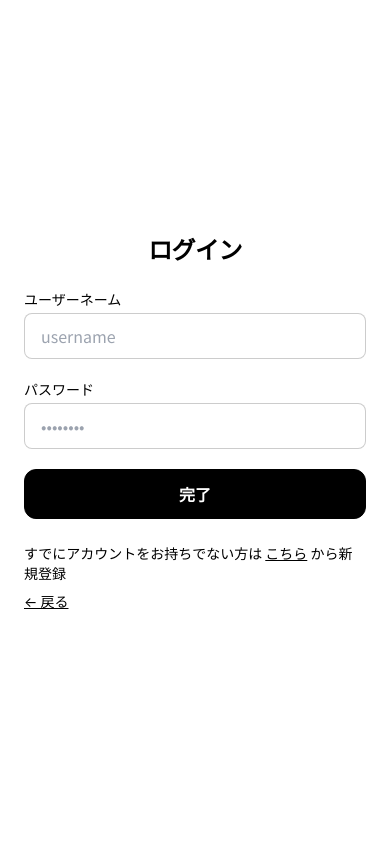
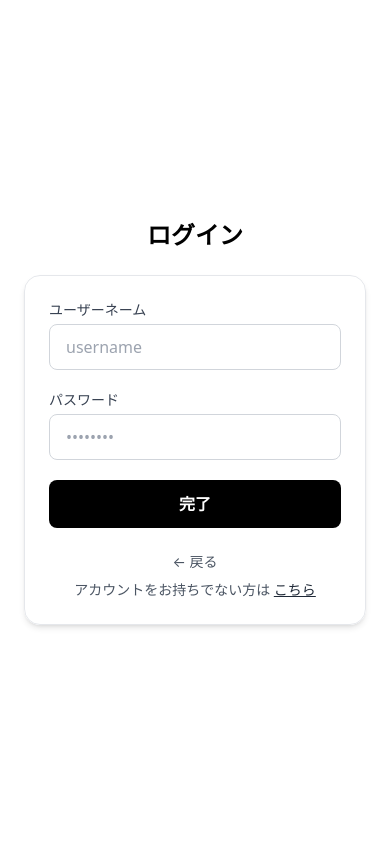
Before and after one commit to keikon0910/rss_hackathon, a Flask app: page /login in a window 390 px wide. Run offline with Flask 3, Linux system fonts and the light colour scheme; some libraries are stand-ins or nearby versions.

Commit message:
アプリ名の変更

```diff
--- a/templates/home/home.html
+++ b/templates/home/home.html
@@ -3,7 +3,7 @@
 <head>
   <meta charset="utf-8" />
   <meta name="viewport" content="width=device-width,initial-scale=1" />
-  <title>BeLocal — 場所でつながる</title>
+  <title>Logation — 場所でつながる</title>
 
   <script src="https://cdn.tailwindcss.com"></script>
 
@@ -28,9 +28,9 @@
     <!-- ロゴ -->
     <div class="flex items-center gap-2 font-extrabold tracking-tight">
       <img src="{{ url_for('static', filename='images/logo.png') }}"
-       alt="BeLocal ロゴ"
+       alt="Logation ロゴ"
        class="w-10 h-10 rounded-full object-cover">
-        <span class="text-black font-semibold drop-shadow">BeLocal</span>
+        <span class="text-black font-semibold drop-shadow">Logation</span>
     </div>
 
       <nav class="ml-auto">
--- a/templates/index/login.html
+++ b/templates/index/login.html
@@ -3,94 +3,76 @@
 <head>
   <meta charset="utf-8" />
   <meta name="viewport" content="width=device-width, initial-scale=1" />
-  <title>ログイン | SNS</title>
+  <title>ログイン | Logation</title>
   <script src="https://cdn.tailwindcss.com"></script>
-  <link href="https://fonts.googleapis.com/css2?family=Noto+Sans+JP:wght@400;600;700&display=swap" rel="stylesheet">
   <style>
     body{font-family:'Noto Sans JP',ui-sans-serif,system-ui,-apple-system,BlinkMacSystemFont,"Segoe UI",Roboto,"Helvetica Neue",Arial,"Noto Sans",sans-serif}
+
+    /* ふわっと表示 */
+    @keyframes fadeIn {
+      from { opacity: 0; transform: translateY(8px) scale(.98); }
+      to   { opacity: 1; transform: translateY(0)    scale(1); }
+    }
+    .fade-in { animation: fadeIn 900ms ease-out both; }
   </style>
 </head>
 <body class="bg-white text-black antialiased">
 
-  <!-- 全体ラッパー：左ビジュアル + 右フォーム -->
+  <!-- 2カラム構成 -->
   <div class="min-h-screen grid lg:grid-cols-2">
 
-    <!-- 左：ビジュアル（参考デザイン準拠） -->
+    <!-- 左：ビジュアル -->
+    <!-- 左：ビジュアル（任意の演出） -->
     <aside class="relative overflow-hidden hidden lg:block">
-      <!-- 背景のゆるいグラデーション -->
       <div class="absolute inset-0 bg-gradient-to-b from-blue-200 to-blue-400"></div>
 
-      <div class="relative h-full p-10 flex flex-col">
-        <!-- ロゴ置き場のカード -->
-        <div class="mt-6">
-        <div class="w-40 h-40 md:w-64 md:h-64 rounded-[2rem] bg-white/70 border border-black/10 grid place-items-center shadow-sm overflow-hidden">
-          <img src="{{ url_for('static', filename='images/logo.png') }}" alt="ロゴ" class="w-full h-full object-contain">
-        </div>
-</div>
-        </div>
 
-      <!-- 左上のラベル -->
-      <div class="absolute top-6 left-6 flex items-center gap-3">
-  <!-- 背景をつけずにロゴを丸く表示 -->
+      <!-- 左パネル中央のカード（お好みで） -->
+      <div class="relative h-full grid place-items-center p-10">
+        <div class="text-center mb-8 fade-in">
           <img src="{{ url_for('static', filename='images/logo.png') }}"
-       alt="BeLocal ロゴ"
-       class="w-10 h-10 rounded-full object-cover">
-
-  <span class="text-white font-semibold drop-shadow">BeLocal</span>
+               alt="Logation ロゴ"
+               class="w-40 h-40 mx-auto rounded-full object-cover shadow-md mb-3">
+          <h1 class="text-white font-bold">Logation</h1>
         </div>
     </aside>
 
-    <!-- 右：フォーム -->
-    <main class="flex items-center justify-center px-6 py-10">
+    <!-- 右：ログインフォーム -->
+    <main class="flex items-center justify-center px-6 py-12">
       <div class="w-full max-w-md">
-        <h1 class="text-2xl font-semibold tracking-tight text-center mb-6">ログイン</h1>
+        <h1 class="text-2xl font-semibold text-center mb-6">ログイン</h1>
 
-        <!-- フラッシュメッセージ（機能維持） -->
-        {% with messages = get_flashed_messages(with_categories=true) %}
-          {% if messages %}
-            <ul class="mb-4 space-y-2">
-              {% for category, message in messages %}
-                <li class="text-sm px-3 py-2 rounded border
-                           {% if category in ['error','danger'] %} border-red-300 text-red-700 bg-red-50
-                           {% elif category in ['success'] %} border-green-300 text-green-700 bg-green-50
-                           {% else %} border-black/10 text-black/80 bg-gray-50 {% endif %}">
-                  {{ message }}
-                </li>
-              {% endfor %}
-            </ul>
-          {% endif %}
-        {% endwith %}
-
-        <!-- あなたの name 属性・送信先をそのまま使用 -->
-        <form method="post" action="{{ url_for('index.login') }}" class="space-y-5">
+        <!-- フォームカード -->
+        <div class="rounded-2xl border border-gray-200 bg-white/90 shadow-md backdrop-blur-sm">
+          <form method="post" action="{{ url_for('index.login') }}" class="p-6 sm:p-7 space-y-5">
             <div>
-            <label for="display_name" class="block text-sm mb-1">ユーザーネーム</label>
+              <label for="display_name" class="block text-sm font-medium text-gray-700 mb-1">ユーザーネーム</label>
               <input id="display_name" name="display_name" type="text" required
-                   class="w-full rounded-lg border border-black/20 px-4 py-2.5 outline-none focus:ring-2 focus:ring-black/30 bg-white"
+                     class="w-full rounded-lg border border-gray-300 px-4 py-2.5 outline-none focus:ring-2 focus:ring-black/30 focus:border-black/40"
                      placeholder="username" />
             </div>
 
             <div>
-            <label for="password" class="block text-sm mb-1">パスワード</label>
+              <label for="password" class="block text-sm font-medium text-gray-700 mb-1">パスワード</label>
               <input id="password" name="password" type="password" required
-                   class="w-full rounded-lg border border-black/20 px-4 py-2.5 outline-none focus:ring-2 focus:ring-black/30 bg-white"
+                     class="w-full rounded-lg border border-gray-300 px-4 py-2.5 outline-none focus:ring-2 focus:ring-black/30 focus:border-black/40"
                      placeholder="••••••••" />
             </div>
 
             <button type="submit"
-                  class="w-full rounded-xl border border-black bg-black text-white font-semibold py-3 hover:opacity-85 transition">
+                    class="w-full rounded-lg bg-black text-white font-semibold py-3 hover:opacity-90 transition">
               完了
             </button>
           </form>
 
-        <!-- 下部リンク（機能維持） -->
-        <div class="mt-6 space-y-2 text-sm">
-          <div>
-            すでにアカウントをお持ちでない方は
-            <a href="{{ url_for('index.registration') }}" class="text-black underline hover:no-underline">こちら</a> から新規登録
+          <!-- 下部リンク -->
+          <div class="px-6 pb-6 text-sm text-gray-600">
+            <div class="flex flex-col sm:flex-row items-center justify-between gap-2">
+              <a href="{{ url_for('index.index') }}" class="hover:underline">← 戻る</a>
+              <span>アカウントをお持ちでない方は
+                <a href="{{ url_for('index.registration') }}" class="text-gray-800 underline">こちら</a>
+              </span>
             </div>
-          <div>
-            <a href="{{ url_for('index.index') }}" class="inline-flex items-center gap-1 text-black underline hover:no-underline">← 戻る</a>
           </div>
         </div>
       </div>
--- a/templates/personal_page/personal_page.html
+++ b/templates/personal_page/personal_page.html
@@ -24,9 +24,9 @@
     <!-- ロゴ -->
     <div class="flex items-center gap-2 font-extrabold tracking-tight">
       <img src="{{ url_for('static', filename='images/logo.png') }}"
-       alt="BeLocal ロゴ"
+       alt="Logation ロゴ"
        class="w-10 h-10 rounded-full object-cover">
-        <span class="text-black font-semibold drop-shadow">BeLocal</span>
+        <span class="text-black font-semibold drop-shadow">Logation</span>
     </div>
 
       <nav class="ml-auto">
--- a/templates/personal_page/personal_setting.html
+++ b/templates/personal_page/personal_setting.html
@@ -23,9 +23,9 @@
       <!-- ロゴ -->
       <div class="flex items-center gap-2 font-extrabold tracking-tight">
         <img src="{{ url_for('static', filename='images/logo.png') }}"
-       alt="BeLocal ロゴ"
+       alt="Logation ロゴ"
        class="w-10 h-10 rounded-full object-cover">
-        <span class="text-black font-semibold drop-shadow">BeLocal</span>
+        <span class="text-black font-semibold drop-shadow">Logation</span>
       </div>
       <!-- ▼ ここを遷移先に変更 -->
       <nav class="ml-auto">
--- a/templates/photograph/post.html
+++ b/templates/photograph/post.html
@@ -35,9 +35,9 @@
       <div class="max-w-5xl mx-auto px-4 py-3 flex items-center gap-3">
         <div class="flex items-center gap-2 font-extrabold tracking-tight">
           <img src="{{ url_for('static', filename='images/logo.png') }}"
-       alt="BeLocal ロゴ"
+       alt="Logation ロゴ"
        class="w-10 h-10 rounded-full object-cover">
-        <span class="text-black font-semibold drop-shadow">BeLocal</span>
+        <span class="text-black font-semibold drop-shadow">Logation</span>
         </div>
         <nav class="ml-auto">
           <ul class="flex items-center gap-4 font-semibold">
--- a/templates/photograph/post_past.html
+++ b/templates/photograph/post_past.html
@@ -22,9 +22,9 @@
         <div class="container mx-auto px-4 py-3 flex justify-between items-center">
             <div class="flex items-center gap-2 font-bold text-lg">
                 <img src="{{ url_for('static', filename='images/logo.png') }}"
-       alt="BeLocal ロゴ"
+       alt="Logation ロゴ"
        class="w-10 h-10 rounded-full object-cover">
-        <span class="text-black font-semibold drop-shadow">BeLocal</span>
+        <span class="text-black font-semibold drop-shadow">Logation</span>
             </div>
 
             <nav>
```
Also changed, not shown: templates/index/index.html (+7 -7 lines), templates/index/registration.html (+22 -21 lines). Lines whose indentation alone changed are shown as unchanged.
